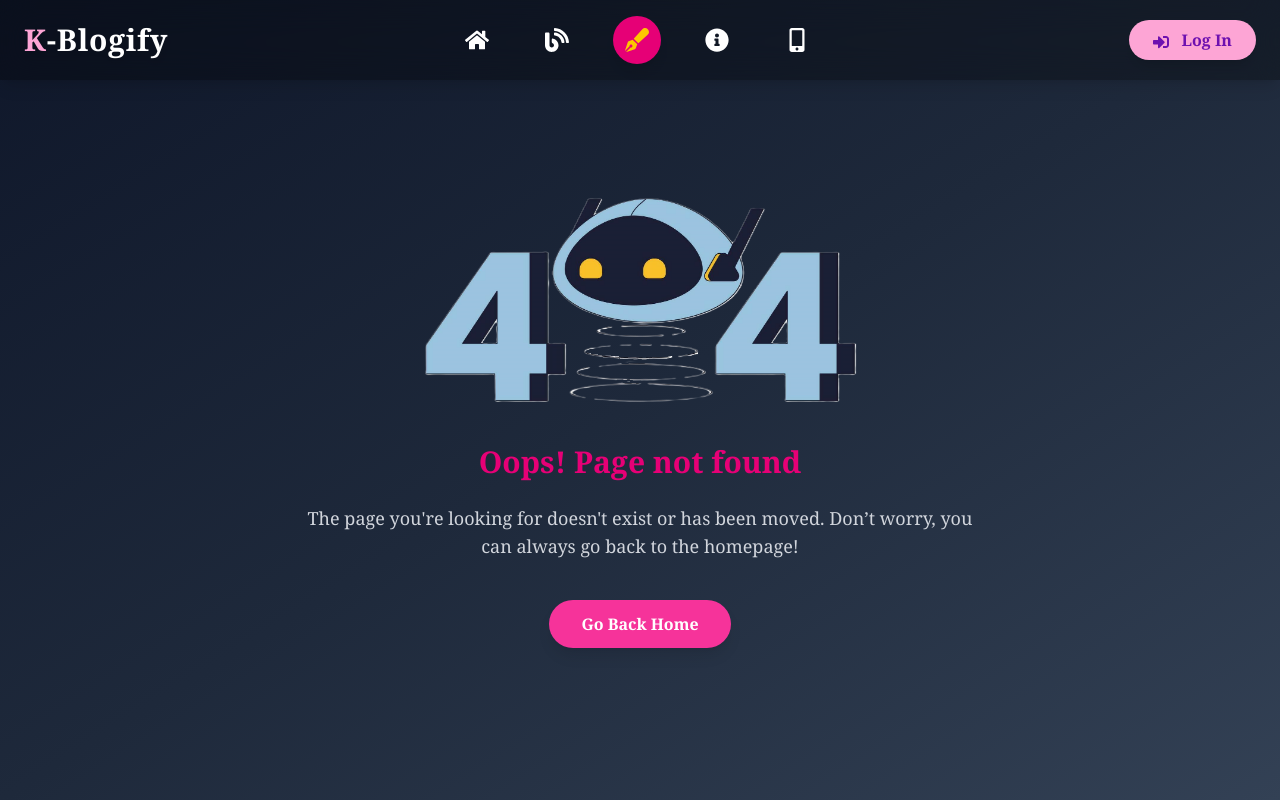
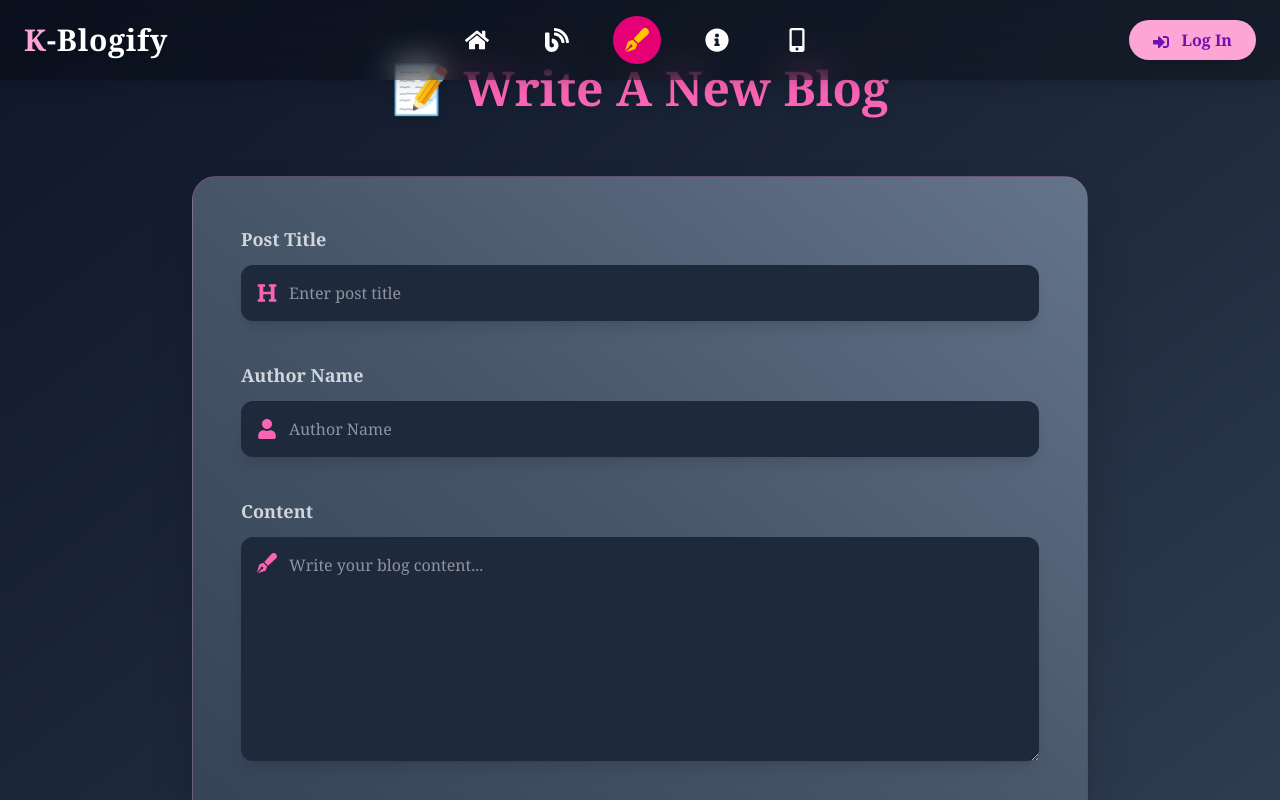
Before and after one commit to kamrul2006/K-Blogify-Next.js, a Next.js app: page /create in a window 1280 px wide. Before the commit this address had no page. Shown: the top 800 px of the page. Built offline with nearby package versions, Linux system fonts and the light colour scheme.

Commit message:
Creat post page added

```diff
--- a/app/Components/Others/Navbar.jsx
+++ b/app/Components/Others/Navbar.jsx
@@ -50,9 +50,11 @@ export default function Navbar() {
 
                 {/* Login Button */}
                 <div className="hidden md:flex">
-                    <button className="ml-6 bg-pink-300 text-purple-800 font-semibold py-2 px-6 rounded-full shadow-lg hover:bg-pink-400 transition duration-300 select-none">
-                        <FaSignInAlt className="inline-block mr-2" /> Log In
-                    </button>
+                    <Link href={'/login'}>
+                        <button className="ml-6 bg-pink-300 text-purple-800 font-semibold py-2 px-6 rounded-full shadow-lg hover:bg-pink-400 transition duration-300 select-none">
+                            <FaSignInAlt className="inline-block mr-2" /> Log In
+                        </button>
+                    </Link>
                 </div>
 
                 {/* Mobile Hamburger */}
--- /dev/null
+++ b/app/create/page.jsx
@@ -0,0 +1,124 @@
+'use client';
+
+import { useState } from 'react';
+import { Fade } from 'react-awesome-reveal';
+import { FaPenFancy, FaUser, FaHeading, FaCheckCircle } from 'react-icons/fa';
+
+export default function CreatePostPage() {
+    const [form, setForm] = useState({ title: '', content: '', author: '' });
+    const [loading, setLoading] = useState(false);
+    const [success, setSuccess] = useState('');
+
+    const handleChange = (e) => {
+        setForm({ ...form, [e.target.name]: e.target.value });
+    };
+
+    const handleSubmit = async (e) => {
+        e.preventDefault();
+        setLoading(true);
+        setSuccess('');
+
+        try {
+            const res = await fetch('http://localhost:5000/Posts', {
+                method: 'POST',
+                headers: { 'Content-Type': 'application/json' },
+                body: JSON.stringify(form),
+            });
+
+            if (res.ok) {
+                setSuccess('Post published successfully!');
+                setForm({ title: '', content: '', author: '' });
+            } else {
+                const data = await res.json();
+                alert(data.message || 'Something went wrong');
+            }
+        } catch (err) {
+            console.error(err);
+            alert('Error creating post');
+        } finally {
+            setLoading(false);
+        }
+    };
+
+    return (
+        <section className="min-h-screen bg-gradient-to-br from-[#0f172a] via-[#1e293b] to-[#334155] text-white py-16 px-6 md:px-12 lg:px-24">
+            <Fade direction="down" triggerOnce>
+                <h1 className="text-5xl font-extrabold text-center mb-16 text-pink-400 drop-shadow-lg">
+                    📝 Write A New Blog
+                </h1>
+            </Fade>
+
+            <div className="max-w-4xl mx-auto bg-gradient-to-tr from-[#334155] via-[#475569] to-[#64748b] p-12 rounded-3xl shadow-2xl border border-pink-400/20">
+                <form onSubmit={handleSubmit} className="space-y-10">
+
+                    {/* Title */}
+                    <div className="relative">
+                        <label className="block mb-3 text-lg text-gray-300 font-semibold">Post Title</label>
+                        <div className="flex items-center">
+                            <FaHeading className="absolute ml-4 text-pink-400 text-xl" />
+                            <input
+                                type="text"
+                                name="title"
+                                value={form.title}
+                                onChange={handleChange}
+                                className="w-full pl-12 p-4 rounded-xl bg-[#1e293b] text-white focus:outline-none focus:ring-2 focus:ring-pink-500 shadow-lg"
+                                placeholder="Enter post title"
+                                required
+                            />
+                        </div>
+                    </div>
+
+                    {/* Author */}
+                    <div className="relative">
+                        <label className="block mb-3 text-lg text-gray-300 font-semibold">Author Name</label>
+                        <div className="flex items-center">
+                            <FaUser className="absolute ml-4 text-pink-400 text-xl" />
+                            <input
+                                type="text"
+                                name="author"
+                                value={form.author}
+                                onChange={handleChange}
+                                className="w-full pl-12 p-4 rounded-xl bg-[#1e293b] text-white focus:outline-none focus:ring-2 focus:ring-pink-500 shadow-lg"
+                                placeholder="Author Name"
+                                required
+                            />
+                        </div>
+                    </div>
+
+                    {/* Content */}
+                    <div className="relative">
+                        <label className="block mb-3 text-lg text-gray-300 font-semibold">Content</label>
+                        <div className="flex items-start">
+                            <FaPenFancy className="absolute ml-4 mt-4 text-pink-400 text-xl" />
+                            <textarea
+                                name="content"
+                                value={form.content}
+                                onChange={handleChange}
+                                rows="8"
+                                className="w-full pl-12 p-4 rounded-xl bg-[#1e293b] text-white focus:outline-none focus:ring-2 focus:ring-pink-500 shadow-lg"
+                                placeholder="Write your blog content..."
+                                required
+                            ></textarea>
+                        </div>
+                    </div>
+
+                    {/* Submit Button */}
+                    <button
+                        type="submit"
+                        disabled={loading}
+                        className="w-full py-4 rounded-xl font-bold text-lg bg-gradient-to-r from-pink-500 via-pink-400 to-pink-600 hover:brightness-110 shadow-lg transition"
+                    >
+                        {loading ? 'Publishing...' : '🚀 Publish Post'}
+                    </button>
+
+                    {/* Success Message */}
+                    {success && (
+                        <div className="flex items-center justify-center gap-2 text-green-400 font-semibold text-lg mt-4">
+                            <FaCheckCircle className="text-2xl" /> {success}
+                        </div>
+                    )}
+                </form>
+            </div>
+        </section>
+    );
+}
--- /dev/null
+++ b/app/login/page.jsx
@@ -0,0 +1,89 @@
+'use client';
+
+import { useState } from "react";
+import { signIn } from "next-auth/react";
+import { useRouter } from "next/navigation";
+
+export default function LoginPage() {
+    const router = useRouter();
+
+
+    function handleGoogleSignIn() {
+        signIn("google", { callbackUrl: "/" });
+    }
+
+    function handleFBSignIn() {
+        signIn("facebook", { callbackUrl: "/" });
+    }
+
+    function handleGithubSignIn() {
+        signIn("github", { callbackUrl: "/" });
+    }
+
+    return (
+        <div className="min-h-screen flex items-center justify-center bg-gray-100 p-4">
+            <div className="max-w-md w-full bg-white rounded-lg shadow-lg p-8">
+                <h2 className="text-2xl font-bold mb-6 text-center">Login to Free Palestine BD</h2>
+
+
+                {/* -------------facebook login------------------ */}
+
+                <button
+                    onClick={handleFBSignIn}
+                    className="w-full border border-gray-300  py-2 flex items-center justify-center space-x-2 hover:bg-blue-400 bg-blue-500 rounded-full"
+                >
+                    <img
+                        src="https://img.icons8.com/ios-filled/50/FFFFFF/facebook-new.png"
+                        alt="FB logo"
+                        className="w-5 h-5"
+                    />
+                    <span>Sign in with FB</span>
+                </button>
+
+                <div className="my-6 flex items-center">
+                    <hr className="flex-grow border-t border-gray-300" />
+                    <span className="mx-3 text-gray-400">OR</span>
+                    <hr className="flex-grow border-t border-gray-300" />
+                </div>
+
+                {/* --------------git hub login------------------- */}
+
+                <button
+                    onClick={handleGithubSignIn}
+                    className="w-full border border-gray-300 rounded-full py-2 flex items-center justify-center bg-gray-900 hover:bg-gray-700 text-white space-x-2"
+                >
+                    <img
+                        src="https://img.icons8.com/sf-regular-filled/50/FFFFFF/github.png"
+                        alt="GitHub logo"
+                        className="w-5 h-5"
+                    />
+                    <span>Sign in with GitHub</span>
+                </button>
+
+
+                <div className="my-6 flex items-center">
+                    <hr className="flex-grow border-t border-gray-300" />
+                    <span className="mx-3 text-gray-400">OR</span>
+                    <hr className="flex-grow border-t border-gray-300" />
+                </div>
+
+                {/* --------------------google login----------------------- */}
+
+                <button
+                    onClick={handleGoogleSignIn}
+                    className="w-full border border-gray-300 rounded-full py-2 flex items-center justify-center space-x-2 hover:bg-gray-100 bg-amber-200"
+                >
+                    <img
+                        src="https://img.icons8.com/color/48/google-logo.png"
+                        alt="Google logo"
+                        className="w-5 h-5"
+                    />
+                    <span>Sign in with Google</span>
+                </button>
+
+
+
+            </div>
+        </div>
+    );
+}
--- a/package.json
+++ b/package.json
@@ -14,6 +14,7 @@
     "autoprefixer": "^10.4.21",
     "axios": "^1.9.0",
     "framer-motion": "^12.17.0",
+    "mongodb": "^6.17.0",
     "mongoose": "^8.15.1",
     "next": "15.3.3",
     "next-auth": "^4.24.11",
```
Also changed, not shown: 1 other file (tests, documents, lock files or other folders).
